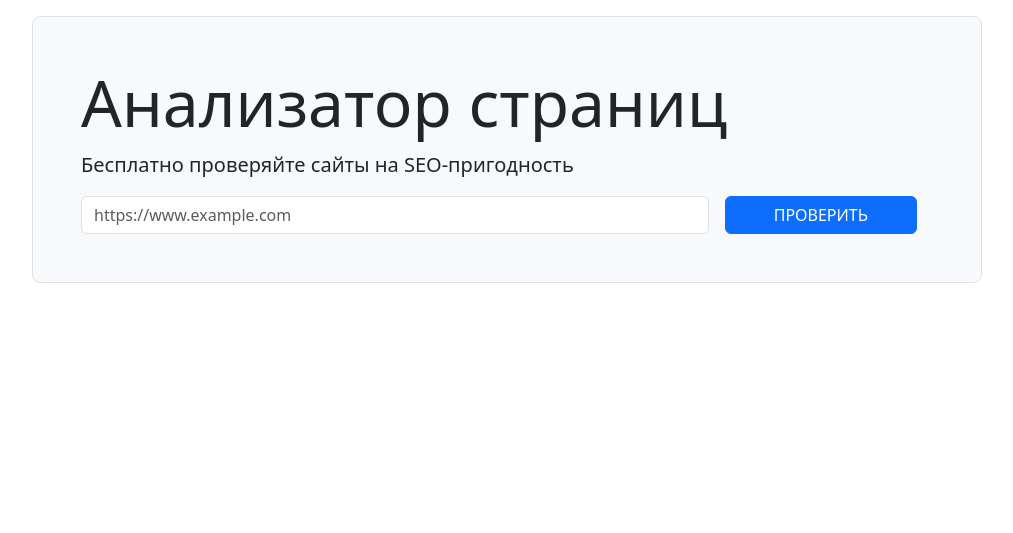
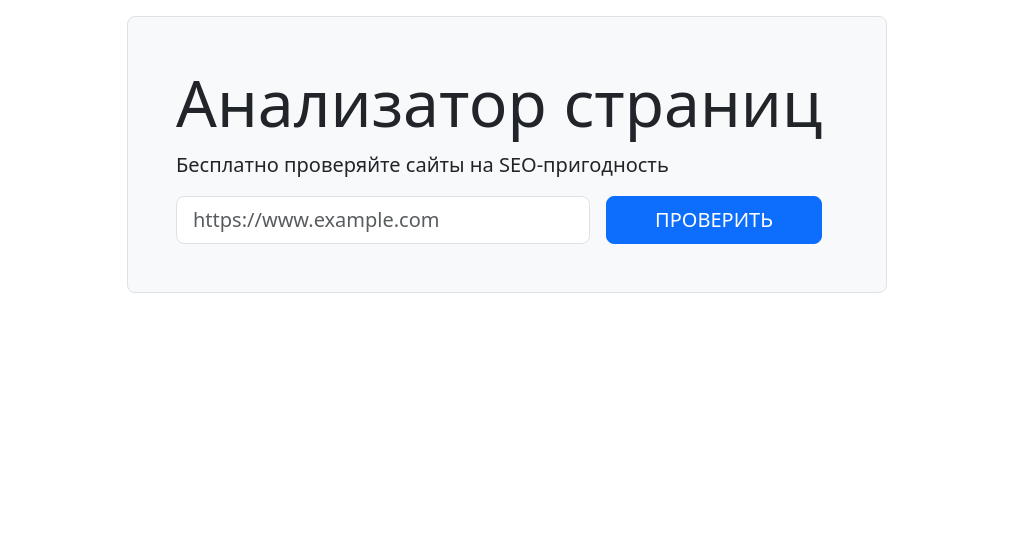
Before and after one commit to saintodes/python-project-83, a Flask app: page / in a window 1280 px wide. Shown: the part 56-589 px from the top of the page, without its empty margins (133-1146 px from the left). Run offline with Flask 3, Linux system fonts and the light colour scheme.

Commit message:
update index.html with boostrap template

```diff
--- a/page_analyzer/templates/index.html
+++ b/page_analyzer/templates/index.html
@@ -1,4 +1,4 @@
-<!doctype html>
+<!DOCTYPE html>
 <html lang="en">
 <head>
     <meta charset="utf-8">
@@ -11,7 +11,7 @@
 </head>
 <body class="min-vh-100 d-flex flex-column">
 <header class="flex-shrink-0">
-    <div class="container">
+    <div class="container-lg">  <!-- добавлен класс container-lg -->
         <nav class="navbar navbar-expand-md navbar-dark bg-dark px-3">
             <a class="navbar-brand" href="/">Анализатор страниц</a>
             <div id="navbarNav">
@@ -20,18 +20,18 @@
                 </ul>
             </div>
         </nav>
-    </div>
+    </div>  <!-- закрытие тега div с классом container-lg -->
 </header>
 
 <main class="flex-grow-1">
-    <div class="container mt-3">
+    <div class="container-lg mt-3">
         <div class="row">
-            <div class="col-12 col-md-10 col-8 mx-auto border rounded-3 bg-light p-5">
+            <div class="col-12 col-md-10 col-lg-8 mx-auto border rounded-3 bg-light p-5">
                 <h1 class="display-3">Анализатор страниц</h1>
                 <p class="lead">Бесплатно проверяйте сайты на SEO-пригодность</p>
                 <form action="/urls" method="post" class="d-flex justify-content-center" required>
-                    <input type="text" name="url" placeholder="https://www.example.com" value=""  class="form-control form-control">
-                    <input type="submit" class="btn btn-primary  btn ms-3 px-5 text-uppercase mx-3" value="Проверить">
+                    <input type="text" name="url" placeholder="https://www.example.com" value=""  class="form-control form-control-lg">
+                    <input type="submit" class="btn btn-primary  btn-lg ms-3 px-5 text-uppercase mx-3" value="Проверить">
                 </form>
             </div>
         </div>
@@ -39,7 +39,7 @@
 </main>
 
 <footer class="border-top py-3 mt-5 flex-shrink-0">
-    <div class="container">
+    <div class="container-lg">  <!-- можно также добавить container-lg здесь для соответствия ширины -->
         <div class="text-center">
             <a href="https://ru.hexlet.io/" target="_blank">Hexlet</a>
         </div>
```
Also changed, not shown: README.md.
